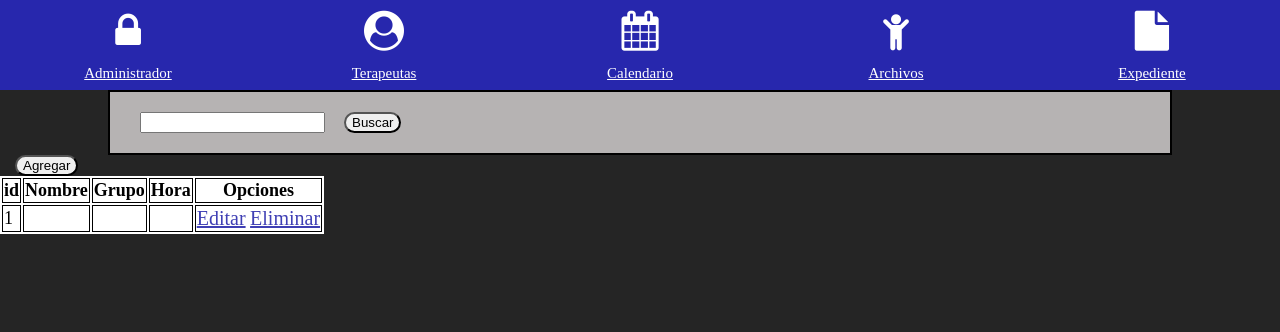
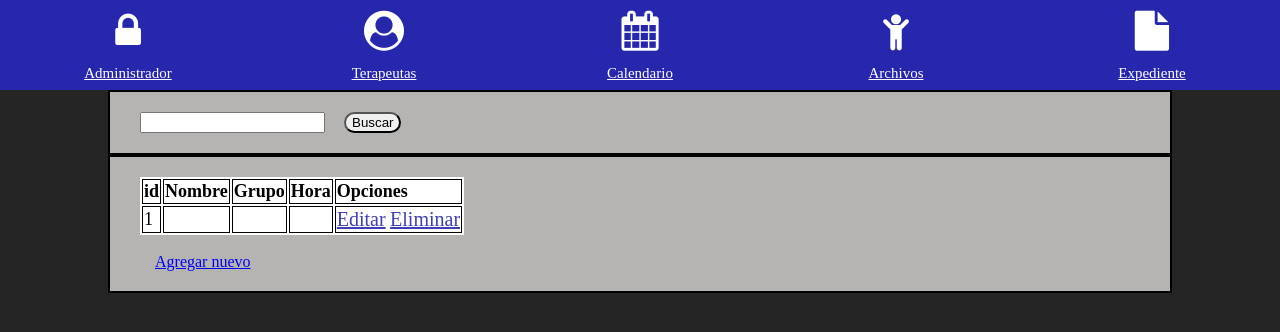
Before and after one commit to Hector2044/Migracion-de-Datos-CAPEA, a PHP site: page / in a window 1280 px wide. Shown: the top 332 px of the page. Run offline with PHP 8.4, Linux system fonts and the light colour scheme; tables that the repository leaves empty or names only in its code hold one stand-in row (values such as "Sample post"); data that the repository does not hold is empty.

Commit message:
Modificar boton

```diff
--- a/terapeutas/index.php
+++ b/terapeutas/index.php
@@ -40,17 +40,17 @@
 </a>
 
     </div>
+
     <div class="tablabuscar">
   <form action="buscar.php" method="post">
     <input type="text" name = "buscar" id="">
     <input type = "submit" value="Buscar" class = "botonesTe" >
+  </form>
 
 
-  </form>
-    <button class = "botonesTe" onclick="location.href='nuevo.php'"> Agregar </button>
 </div>
 
-
+<form action="">
 <table class="tabladatos">
         <tr>
             <th>id</th>
@@ -90,8 +90,10 @@
              }
         ?>
   </table>
+  <br>
 
+    <a  href="nuevo.php" class = "botonesTe"> Agregar nuevo </a>
 
-
+  </form>
 </body>
 </html>
--- a/terapeutas/style.css
+++ b/terapeutas/style.css
@@ -38,6 +38,7 @@ button:hover{
     background-color: rgb(99, 99, 226);
    }
 
+
 .LinkBorder{
  color: white;
  font-size: 40px;
```
